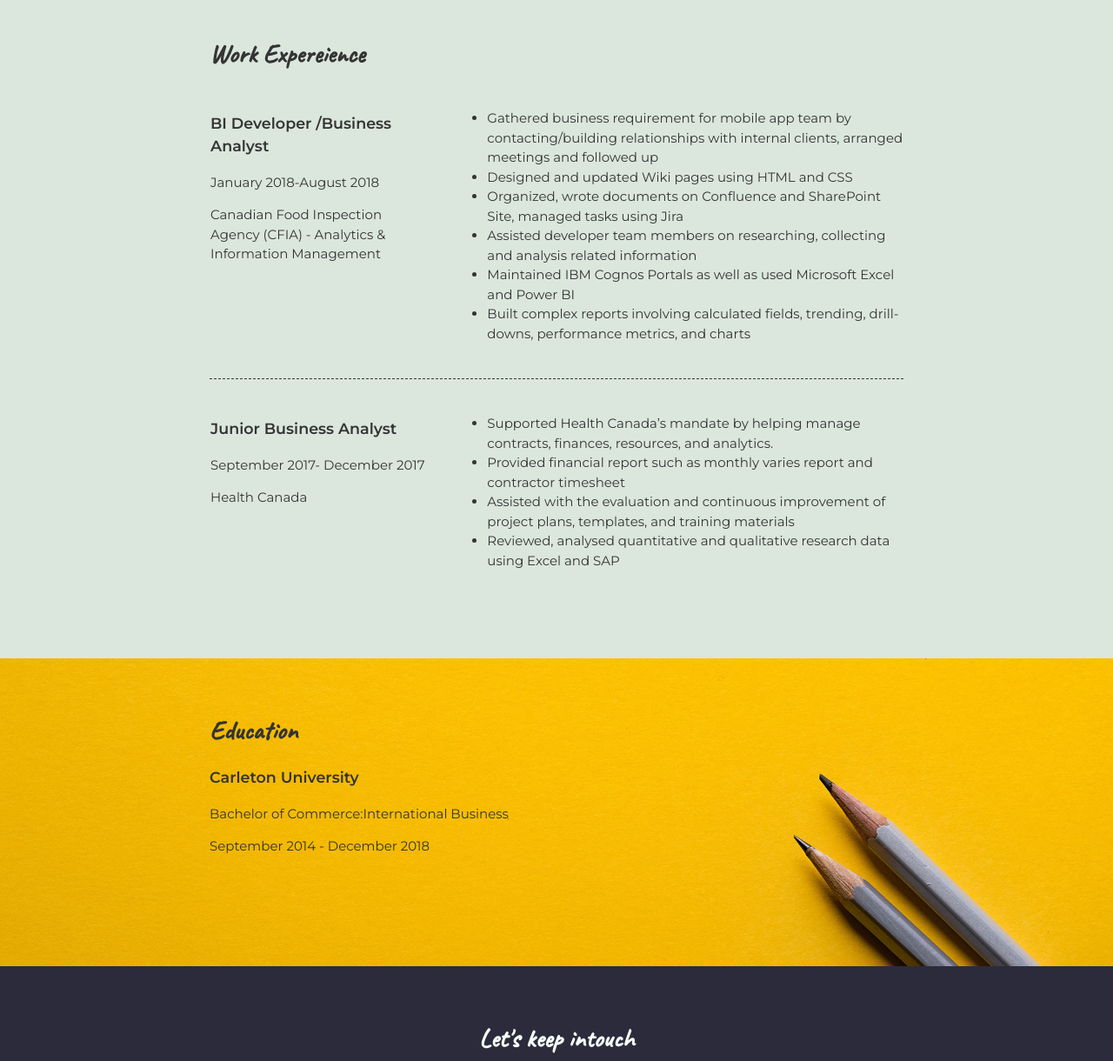
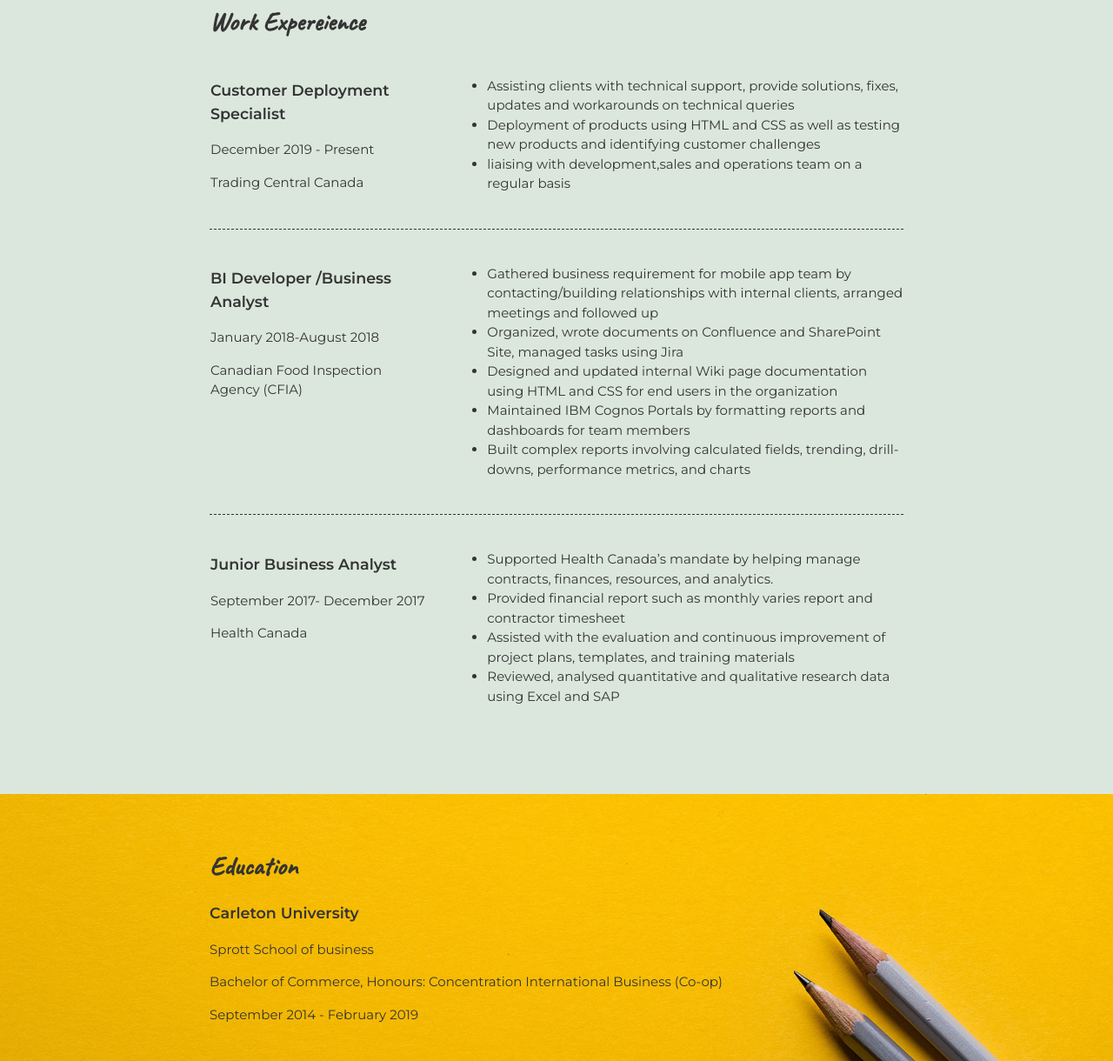
Before and after one commit to shenshen-li/portfolio, a plain HTML site: page index.html in a window 1280 px wide. Shown: the part 981-2201 px from the top of the page at 87% size. Drawn offline with Linux system fonts and the light colour scheme.

Commit message:
Add files via upload

```diff
--- a/index.html
+++ b/index.html
@@ -14,8 +14,8 @@
 		<header>
 			<div class="content-wrap">
 				<h1>Shenshen Li</h1>
-				<h2>Customer Deployment Specialist</h2>
-				<p> lalalalalala hahahahaha</p>
+				<h2>Custome Deployment Specialist</h2>
+				<p> </p>
 			</div>
 		</header>
 <!-- .......................projects.........................-->
@@ -46,20 +46,32 @@
 			<!-- job one -->
 				<section class="job-item">
 					<div class="job-detail">
+						<h3>Customer Deployment Specialist</h3>
+						<p>December 2019 - Present</p>
+						<p>Trading Central Canada</p>
+					</div>
+					<ul class="job-summary">
+						<li> Assisting clients with technical support, provide solutions, fixes, updates and workarounds on technical queries</li>
+						<li> Deployment of products using HTML and CSS as well as testing new products and identifying customer challenges</li>
+						<li> liaising with development,sales and operations team on a regular basis</li>
+					</ul>
+				</section>
+			<!-- job two -->
+				<section class="job-item">
+					<div class="job-detail">
 						<h3>BI Developer /Business Analyst</h3>
 						<p>January 2018-August 2018</p>
-						<p>Canadian Food Inspection Agency (CFIA) - Analytics & Information Management</p>
+						<p>Canadian Food Inspection Agency (CFIA)</p>
 					</div>
 					<ul class="job-summary">
-						<li> Gathered business requirement for mobile app team by contacting/building relationships with internal clients, arranged meetings and followed up</li>
-						<li> Designed and updated Wiki pages using HTML and CSS</li>
-						<li> Organized, wrote documents on Confluence and SharePoint Site, managed tasks using Jira</li>
-						<li>  Assisted developer team members on researching, collecting and analysis related information</li>
-						<li> Maintained IBM Cognos Portals as well as used Microsoft Excel and Power BI</li>
+						<li> Gathered business requirement for mobile app team by contacting/building relationships with internal clients, arranged meetings and followed up   </li>
+						<li>Organized, wrote documents on Confluence and SharePoint Site, managed tasks using Jira</li>
+						<li>Designed and updated internal Wiki page documentation using HTML and CSS for end users in the organization</li>
+						<li>Maintained IBM Cognos Portals by formatting reports and dashboards for team members</li>
 						<li>Built complex reports involving calculated fields, trending, drill-downs, performance metrics, and charts</li>
 					</ul>
 				</section>
-			<!-- job two -->
+			<!-- job three -->
 				<section class="job-item">
 					<div class="job-detail">
 						<h3>Junior Business Analyst</h3>
@@ -82,8 +94,9 @@
 				<h2>Education</h2>
 				<section>
 					<h3>Carleton University</h3>
-					<p>Bachelor of Commerce:International Business</p>
-					<p>September 2014 - December 2018</p>
+					<p>Sprott School of business</p>
+					<p>Bachelor of Commerce, Honours: Concentration International Business (Co-op)</p>
+					<p>September 2014 - February 2019</p>
 				</section>
 			</div>
 		</section>
```
